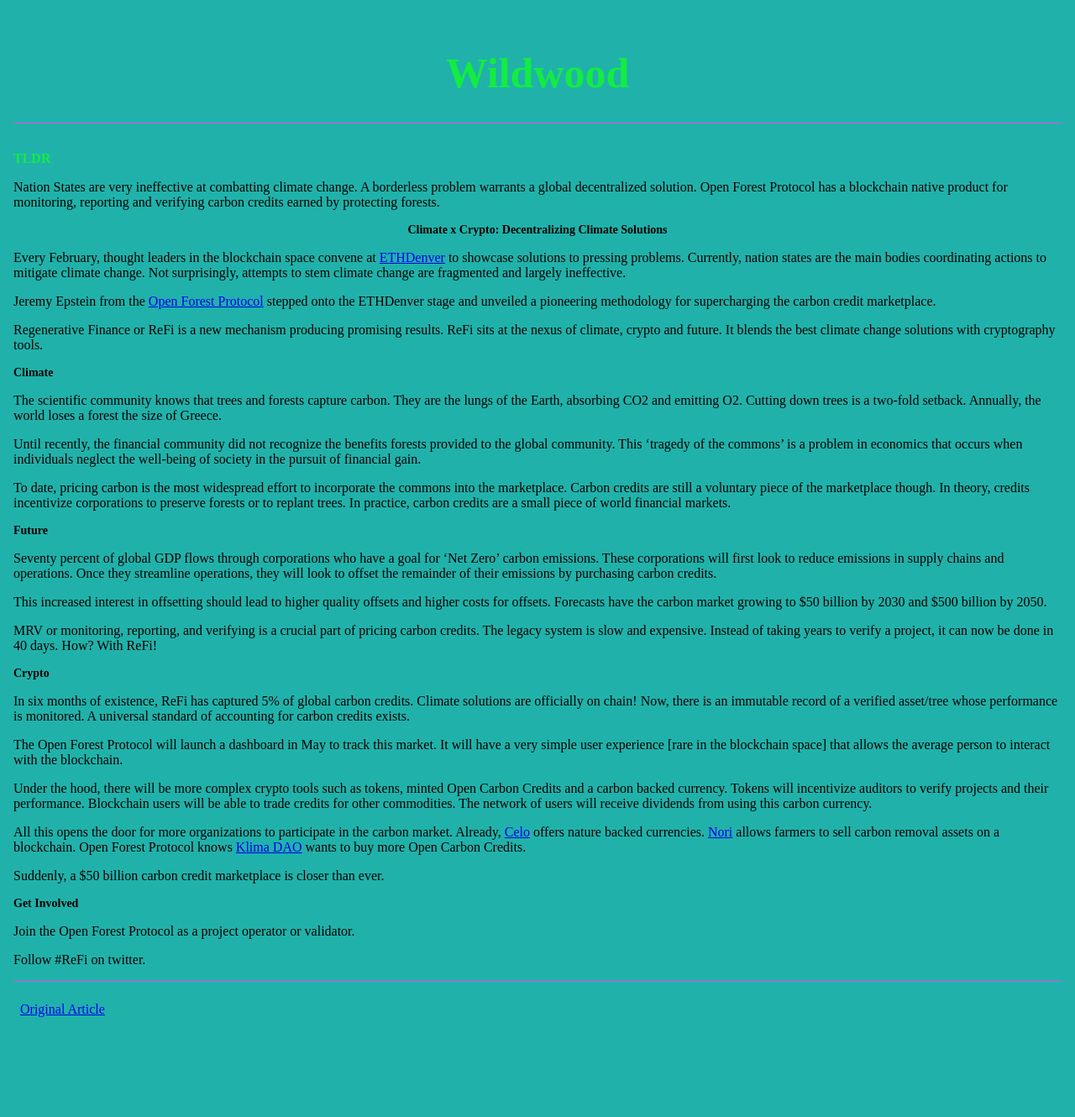
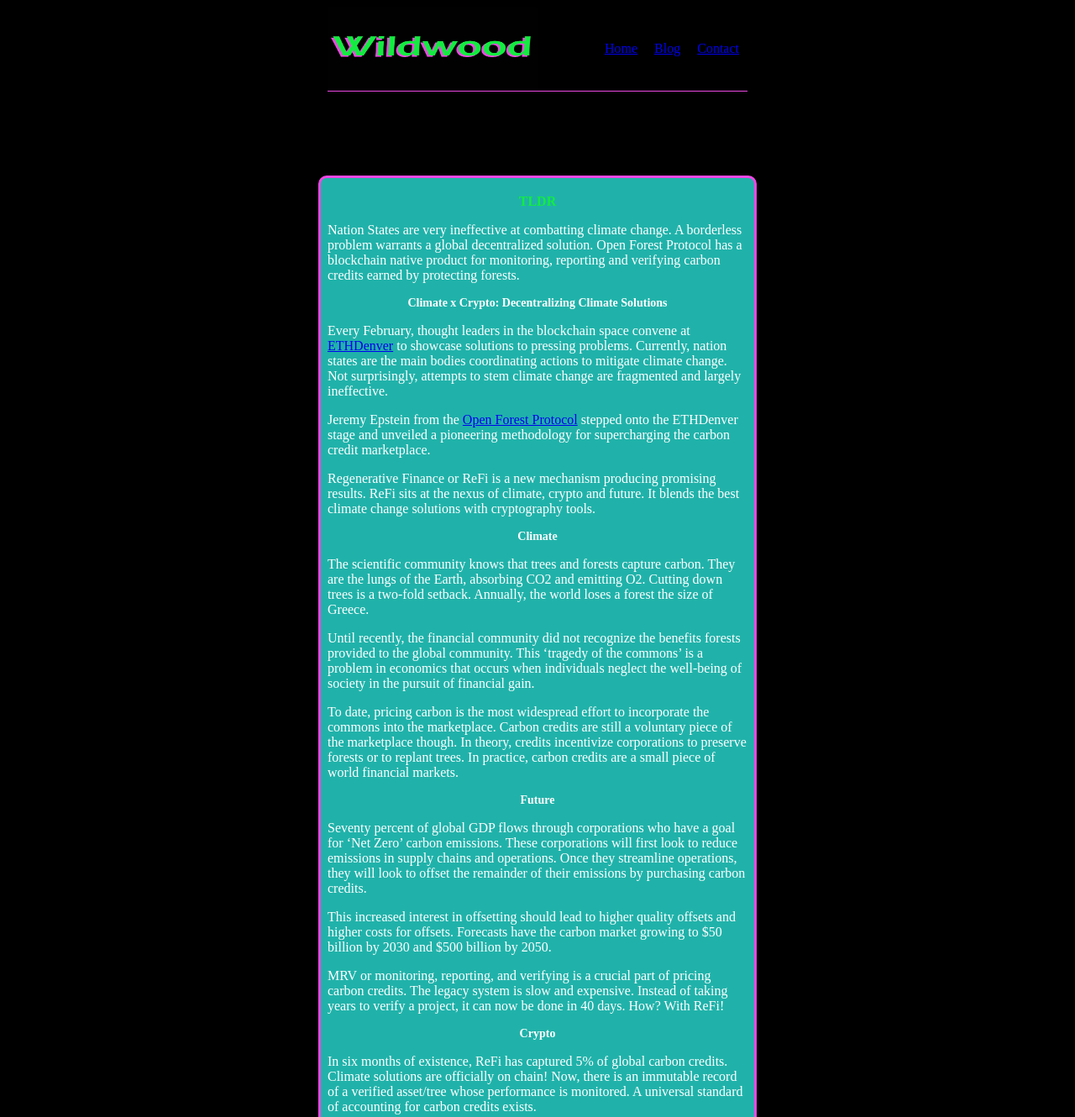
Before and after one commit to J7s7ph/Wildwoodens, a plain HTML site: page blog.html in a window 1280 px wide. Shown: the top 1330 px of the page at 84% size. Before the commit the page ends 1281 px from the top, so only its background shows below. Drawn offline with Linux system fonts and the light colour scheme.

Commit message:
Add files via upload
March 26 Blog

```diff
--- a/blog.html
+++ b/blog.html
@@ -2,10 +2,12 @@
 <html>
     <head>
         <title>blog</title>
+        <link href="style.css" rel="stylesheet">
         <style>
             h1 {
                 font-size: 14px;
                 font: Oxygen;
+                text-align: center;
 
             }
             h2 {
@@ -16,14 +18,22 @@
             }
             p {
                 font: Oxygen;
+                text-align: left;
             }
         </style>
     </head>
-    <body style="background-color: lightseagreen; padding: 8px;">
+    <body>
         <header>
-            <h1 style="padding: 8px; text-align: center; font-size: 50px; color: #13ec41; border-bottom:  #ee48e4 1px solid; height: 80px">Wildwood</h1>
+            <div class="navbackground">
+                <img src="WildBlackLogo.jpg" width="250px">
+                <ul class="navbar">
+                    <li><a href="home.html">Home</a></li>
+                    <li><a href="blog.html">Blog</a></li>
+                    <li><a href="contact.html">Contact</a></li>
+                </ul>
+            </div>
         </header>
-        <main>
+        <main style="background-color: lightseagreen; padding: 8px;">
         <h1  style="font-size: 16px; color: #13ec41;">TLDR</h1>
         <p class="intro">Nation States are very ineffective at combatting climate change.  A borderless problem warrants a global decentralized solution.  Open Forest Protocol has a blockchain native product for monitoring, reporting and verifying carbon credits earned by protecting forests. </p>
 
@@ -54,8 +64,14 @@
         <p>Follow #ReFi on twitter.</p>
         </main>
 
-        <footer style="padding: 8px; border-top: #ee48e4 1px solid; height: 80px">
-            <p><a href="http://www.wildwood-world.com/2022/02/reporting-from-ethdenver.html">Original Article</a></p>
+        <footer>
+            <div class="footerbackblog">
+                <p><a href="http://www.wildwood-world.com/2022/02/reporting-from-ethdenver.html">Original Article</a></p>
+                    <ul class="navfoot">
+                        <li><a href="https://www.instagram.com/wildwood_nursery">IG</a></li>
+                        <li><a href="https://twitter.com/j7s7ph?ref_src=twsrc%5Etfw" class="twitter-follow-button" data-show-count="false">Follow</a><script async src="https://platform.twitter.com/widgets.js" charset="utf-8"></script>></li>
+                    </ul>
+            </div>
         </footer>
     </body>
 </html>
```
